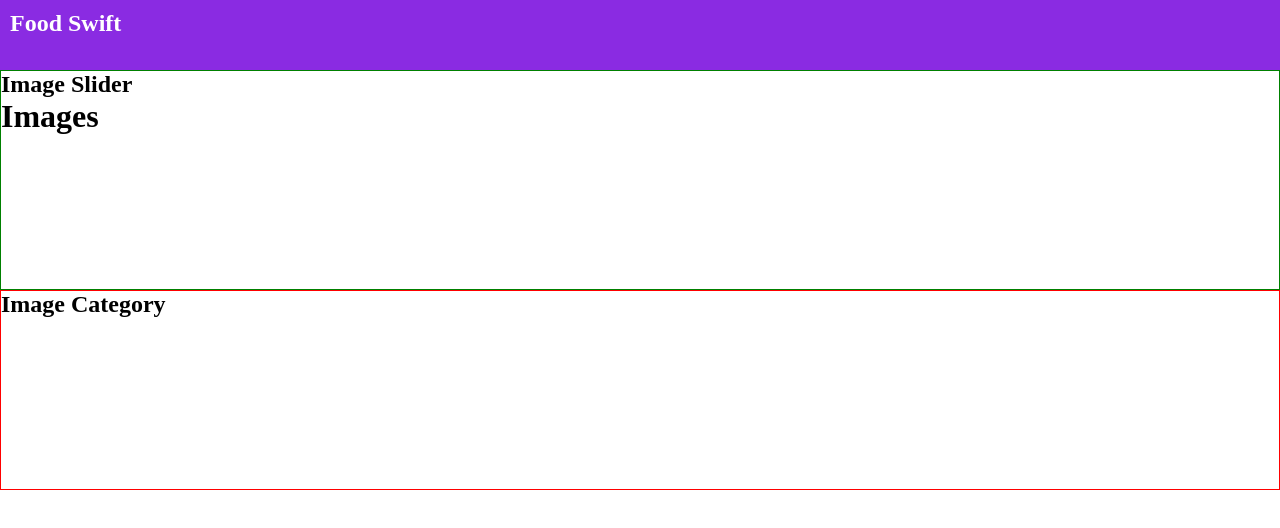
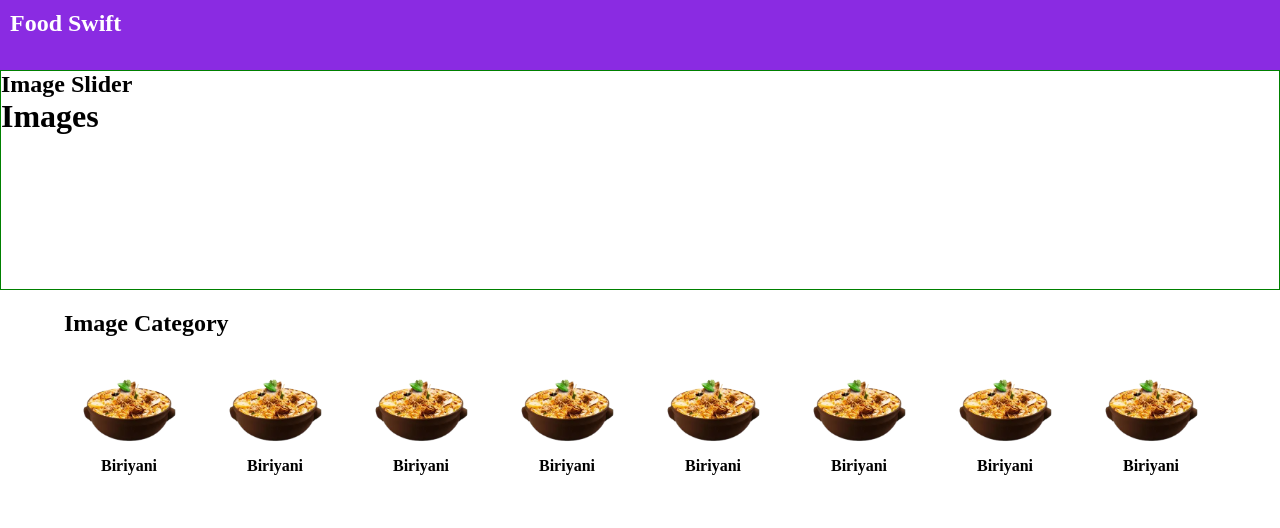
Before and after one commit to homen19/food_swift, a React (Create React App) app: page / in a window 1280 px wide. Shown: the top 528 px of the page. Built offline with nearby package versions, Linux system fonts and the light colour scheme.

Commit message:
item category done

```diff
--- a/src/components/ItemCategories/ImageCategory.css
+++ /dev/null
@@ -1,5 +0,0 @@
-.image-category{
-    width: 100%;
-    height: 200px;
-    border: 1px solid red;
-}
--- a/src/components/ItemCategories/ImageCategory.js
+++ /dev/null
@@ -1,12 +0,0 @@
-
-import React from 'react'
-import './ImageCategory.css';
-export const ImageCategory = () => {
-  return (
-    <>
-        <div className="image-category">
-            <h2>Image Category</h2>
-        </div>
-    </>
-  )
-}
--- /dev/null
+++ b/src/components/ItemCategories/ItemCategory.css
@@ -0,0 +1,37 @@
+.item-category{
+    width: 90%;
+    height: 200px;
+    /* border: 1px solid red; */
+    margin: auto;
+    margin-top: 20px;
+}
+.items-cat{
+    width: 100%;
+    height: 160px;
+    /* border: 1px solid blue; */
+    margin-top: 10px;
+    display: flex;
+    justify-content: space-between;
+}
+.items-cat p{
+    text-align: center;
+    font-weight: 600;
+}
+.item-cat-card{
+    width: 130px;
+    height: 150px;
+    /* border: 1px solid red; */
+    padding: 10px;
+}
+.items-cat-type{
+    width: 100px;
+    height: 100px;
+    border-radius: 50%;
+
+    /* border: 1px solid; */
+    margin: auto;
+
+}
+.items-cat-type img{
+    width: 100%;
+}
--- /dev/null
+++ b/src/components/ItemCategories/ItemCaterory.js
@@ -0,0 +1,65 @@
+
+import React from 'react'
+import './ItemCategory.css';
+import biriyaniType from "../../assets/Images/biryaniType.png";
+export const ItemCategory = () => {
+  return (
+    <>
+      <div className="item-category">
+        <h2>Image Category</h2>
+        <div className="items-cat">
+          <div className="item-cat-card">
+            <div className="items-cat-type">
+              <img src={biriyaniType} alt="" />
+            </div>
+            <p>Biriyani</p>
+          </div>
+
+          <div className="item-cat-card">
+            <div className="items-cat-type">
+              <img src={biriyaniType} alt="" />
+            </div>
+            <p>Biriyani</p>
+          </div>
+          <div className="item-cat-card">
+            <div className="items-cat-type">
+              <img src={biriyaniType} alt="" />
+            </div>
+            <p>Biriyani</p>
+          </div>
+          <div className="item-cat-card">
+            <div className="items-cat-type">
+              <img src={biriyaniType} alt="" />
+            </div>
+            <p>Biriyani</p>
+          </div>
+          <div className="item-cat-card">
+            <div className="items-cat-type">
+              <img src={biriyaniType} alt="" />
+            </div>
+            <p>Biriyani</p>
+          </div>
+          <div className="item-cat-card">
+            <div className="items-cat-type">
+              <img src={biriyaniType} alt="" />
+            </div>
+            <p>Biriyani</p>
+          </div>
+          <div className="item-cat-card">
+            <div className="items-cat-type">
+              <img src={biriyaniType} alt="" />
+            </div>
+            <p>Biriyani</p>
+          </div>
+          <div className="item-cat-card">
+            <div className="items-cat-type">
+              <img src={biriyaniType} alt="" />
+            </div>
+            <p>Biriyani</p>
+          </div>
+
+        </div>
+      </div>
+    </>
+  )
+}
--- a/src/pages/Home/Home.js
+++ b/src/pages/Home/Home.js
@@ -1,14 +1,15 @@
 import React from 'react'
 import { Navbar } from '../../components/Navbar/Navbar'
 import { ImageSlider } from '../../components/ImageSlider/ImageSlider'
-import { ImageCategory } from '../../components/ItemCategories/ImageCategory'
+import { ItemCategory } from '../../components/ItemCategories/ItemCaterory'
+
 
 export const Home = () => {
   return (
     <>
         <Navbar />
         <ImageSlider />
-        <ImageCategory />
+        <ItemCategory />
     </>
   )
 }
```
Also changed, not shown: src/assets/Images/biryaniType.png (added).
